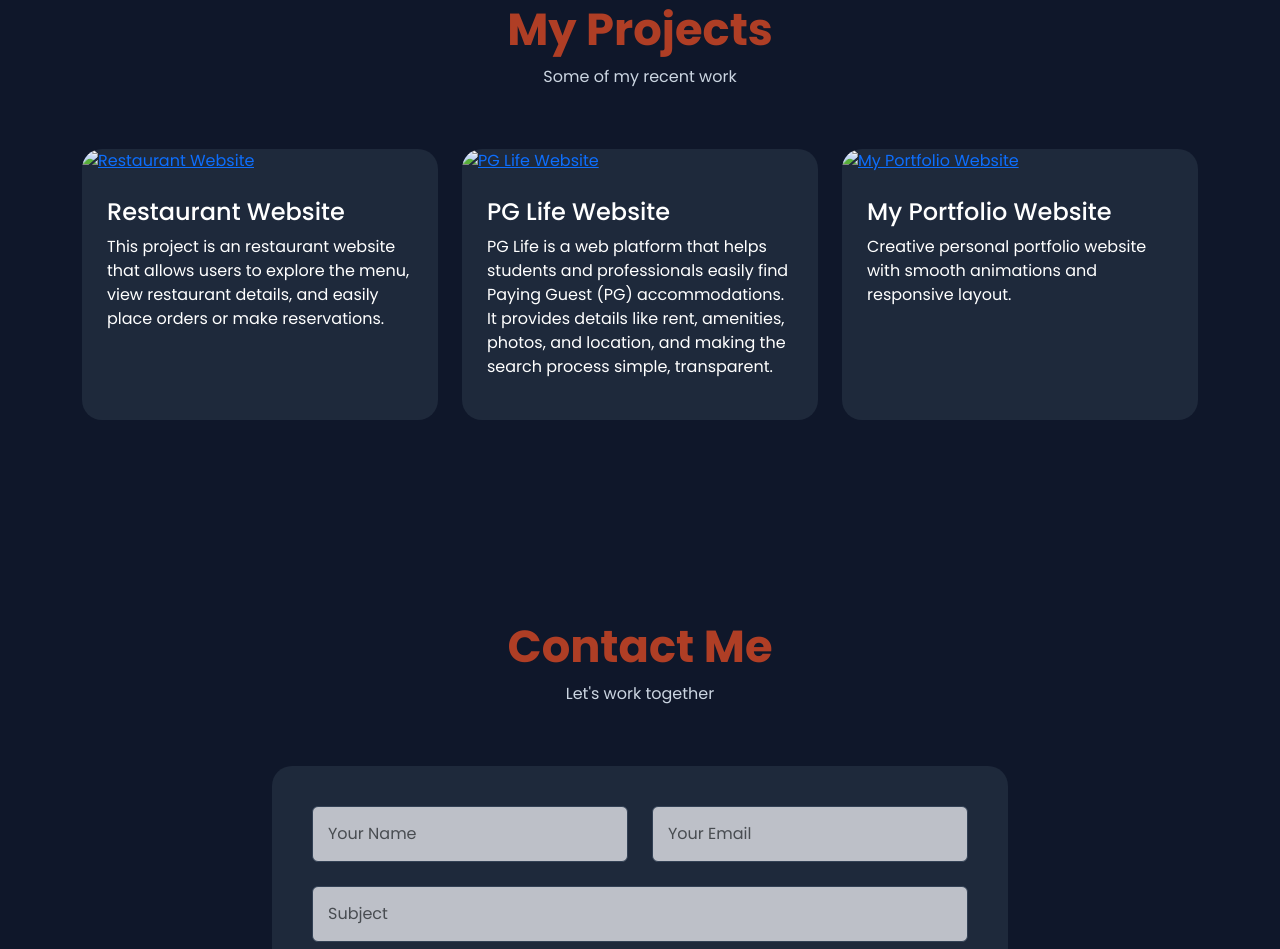
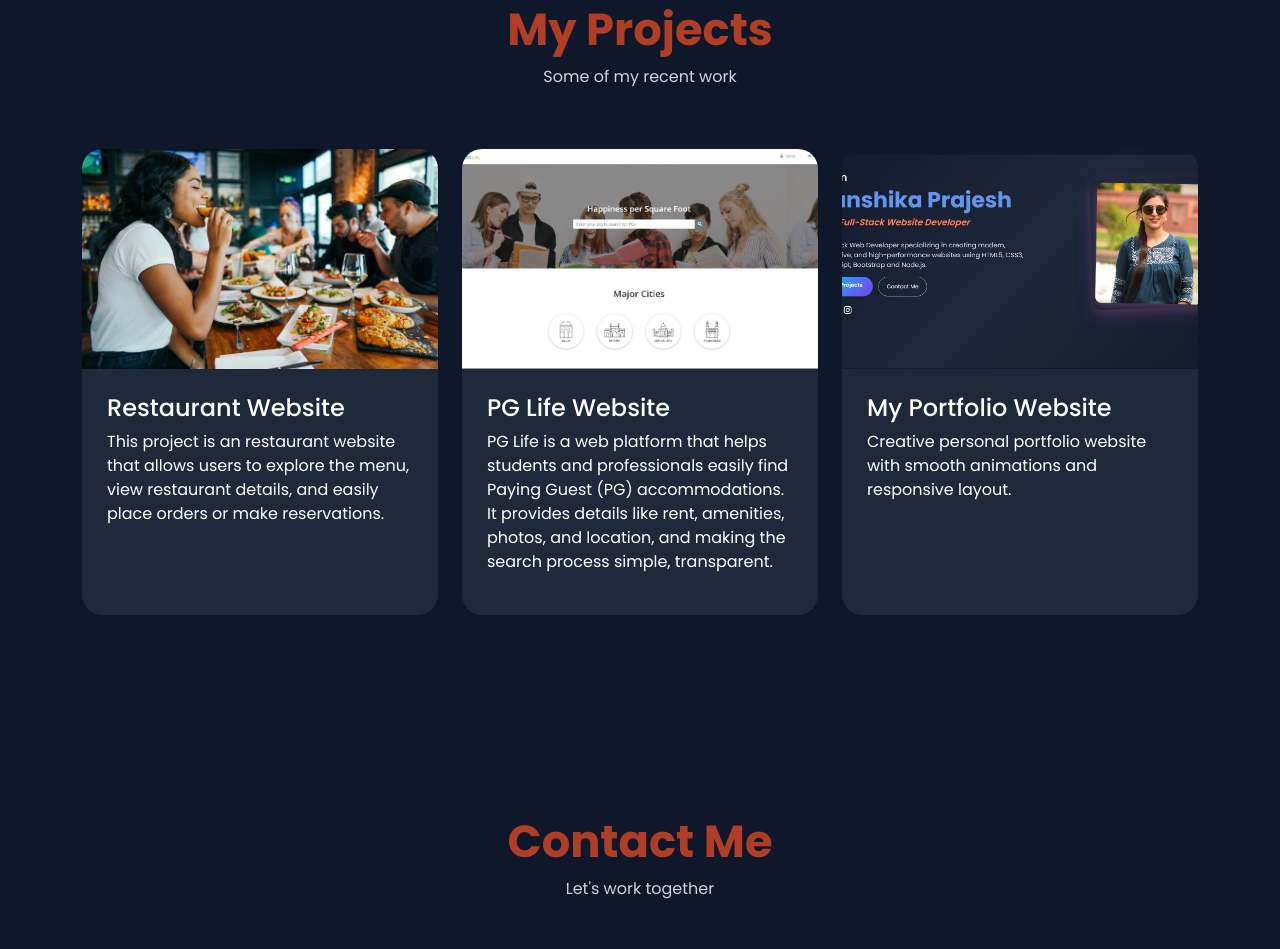
Before and after one commit to Vanshika-47/My-Portfolio, a website: page index.html in a window 1280 px wide. Shown: the part 2411-3360 px from the top of the page. Drawn offline with nearby package versions, Linux system fonts and the light colour scheme; files whose address does not match are found by name.

Commit message:
Fix HTML encoding issues in index.html

```diff
--- a/index.html
+++ b/index.html
@@ -266,7 +266,7 @@
 
         <div class="col-lg-4">
           <div class="project-card">
-            <a href="http://127.0.0.1:5501/web/index.html"><img src="/My Portfolio/images/restaurant.png"
+            <a href="http://127.0.0.1:5501/web/index.html"><img src="restaurant.png"
                 alt="Restaurant Website" /></a>
 
             <div class="project-content">
@@ -281,7 +281,7 @@
 
         <div class="col-lg-4">
           <div class="project-card">
-            <a href="http://127.0.0.1:5501/index.html"> <img src="/My Portfolio/images/PG Life.jpeg"
+            <a href="http://127.0.0.1:5501/index.html"> <img src="PG Life.jpeg"
                 alt="PG Life Website" /></a>
 
             <div class="project-content">
@@ -297,7 +297,7 @@
 
         <div class="col-lg-4">
           <div class="project-card">
-            <a href="http://127.0.0.1:5500/My%20Portfolio/index.html"><img src="/My Portfolio/images/My Porfolio.jpeg"
+            <a href="http://127.0.0.1:5500/My%20Portfolio/index.html"><img src="My Porfolio.jpeg"
                 alt="My Portfolio Website" /></a>
 
             <div class="project-content">
```
